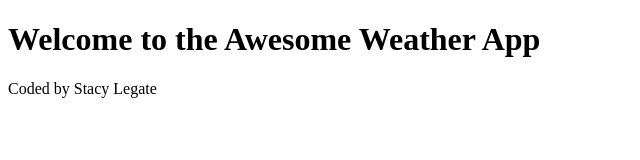
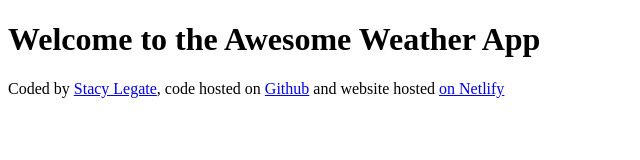
Before and after one commit to Stacyames/awesomeweateher, a plain HTML site: page index.html in a window 1280 px wide. Shown: the whole page, without its empty margins (0-640 px from the left). Drawn offline with Linux system fonts and the light colour scheme.

Commit message:
Added links to the footer

```diff
--- a/index.html
+++ b/index.html
@@ -7,6 +7,18 @@
   </head>
   <body>
     <h1>Welcome to the Awesome Weather App</h1>
-    <footer>Coded by Stacy Legate</footer>
+    <footer>
+      Coded by
+      <a href="https://github.com/Stacyames/" target="_blank">Stacy Legate</a>,
+      code hosted on
+      <a
+        href="https://github.com/Stacyames/WeatherApplications/"
+        target="_blank"
+      >
+        Github</a
+      >
+      and website hosted
+      <a href="https://amesweather.netlify.app/" target="_blank"> on Netlify</a>
+    </footer>
   </body>
 </html>
```
